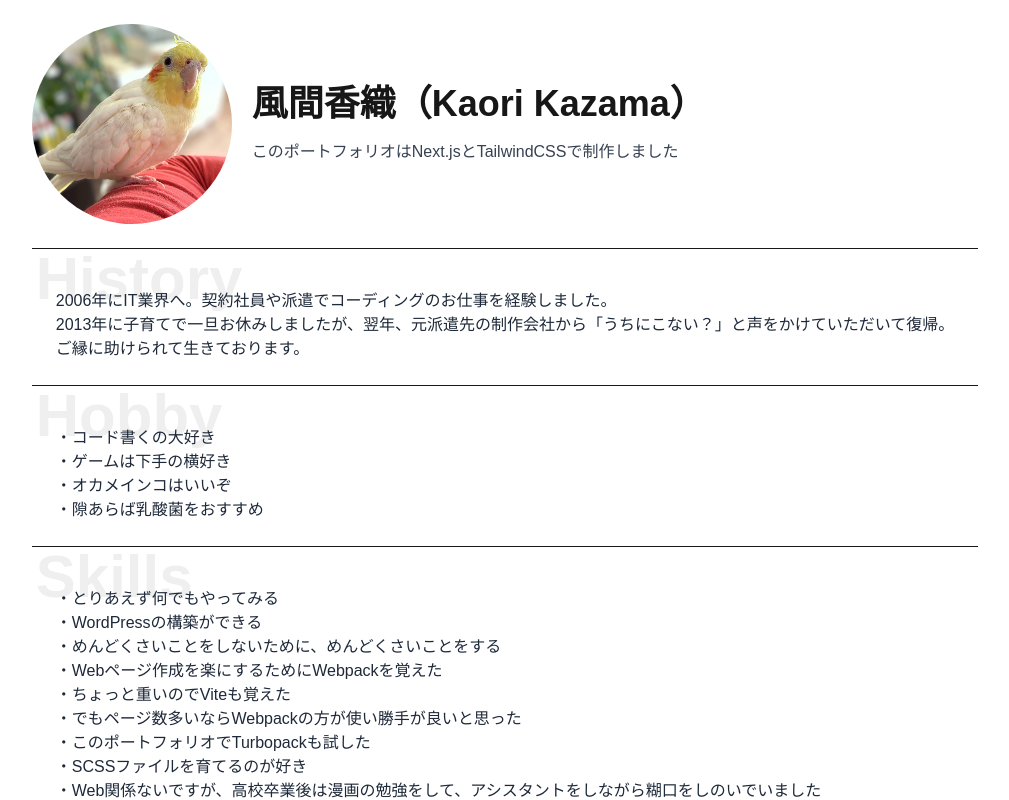
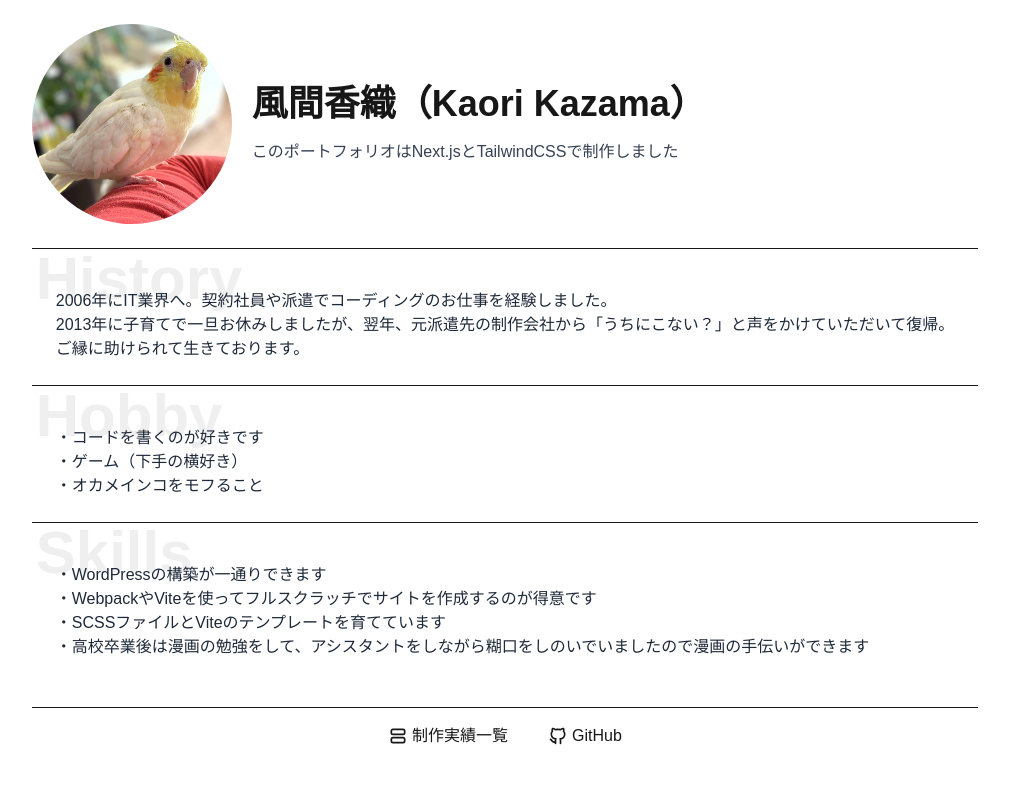
Before and after one commit to takanokaori/my-portfolio, a Next.js app: page / in a window 1280 px wide. Shown: the top 800 px of the page, without its empty margins (135-1144 px from the left). Built offline with nearby package versions, Linux system fonts and the light colour scheme.

Commit message:
update: frontPage

```diff
--- a/app/page.tsx
+++ b/app/page.tsx
@@ -33,20 +33,13 @@ export default function Home() {
           { keyword: 'History', content: `2006年にIT業界へ。契約社員や派遣でコーディングのお仕事を経験しました。
             2013年に子育てで一旦お休みしましたが、翌年、元派遣先の制作会社から「うちにこない？」と声をかけていただいて復帰。
             ご縁に助けられて生きております。` },
-          { keyword: 'Hobby', content: `・コード書くの大好き
-            ・ゲームは下手の横好き
-            ・オカメインコはいいぞ
-            ・隙あらば乳酸菌をおすすめ` },
-          { keyword: 'Skills', content: `・とりあえず何でもやってみる
-            ・WordPressの構築ができる
-            ・めんどくさいことをしないために、めんどくさいことをする
-            ・Webページ作成を楽にするためにWebpackを覚えた
-            ・ちょっと重いのでViteも覚えた
-            ・でもページ数多いならWebpackの方が使い勝手が良いと思った
-            ・このポートフォリオでTurbopackも試した
-            ・SCSSファイルを育てるのが好き
-            ・Web関係ないですが、高校卒業後は漫画の勉強をして、アシスタントをしながら糊口をしのいでいました
-            ・高校の頃にCOBOLで情報処理試験取りました。IDENTIFICATION DIVISION...（なんかかっこいい）` },
+          { keyword: 'Hobby', content: `・コードを書くのが好きです
+            ・ゲーム（下手の横好き）
+            ・オカメインコをモフること` },
+          { keyword: 'Skills', content: `・WordPressの構築が一通りできます
+            ・WebpackやViteを使ってフルスクラッチでサイトを作成するのが得意です
+            ・SCSSファイルとViteのテンプレートを育てています
+            ・高校卒業後は漫画の勉強をして、アシスタントをしながら糊口をしのいでいましたので漫画の手伝いができます` },
         ].map(({ keyword, content }, idx) => (
           <div
             key={idx}
```
